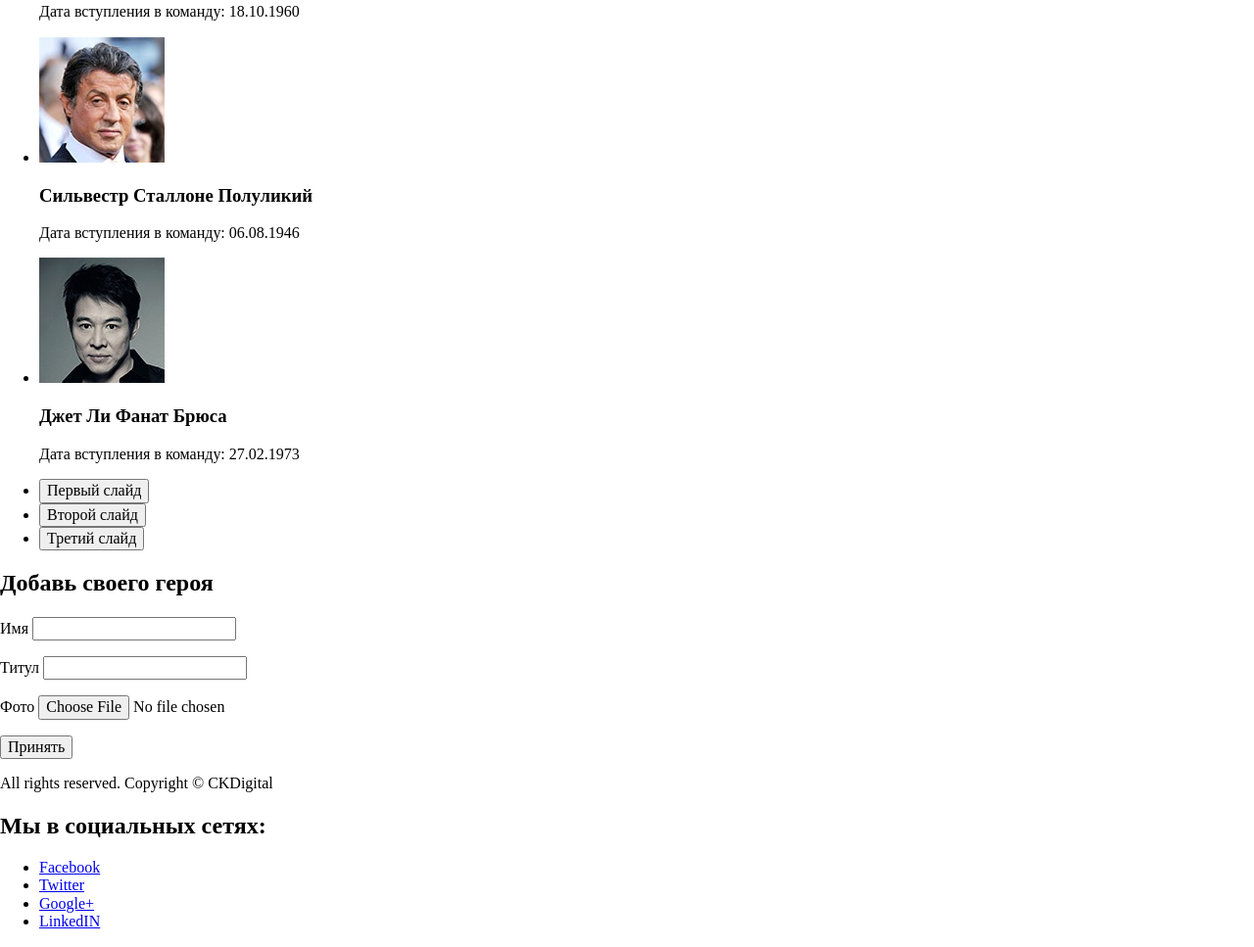
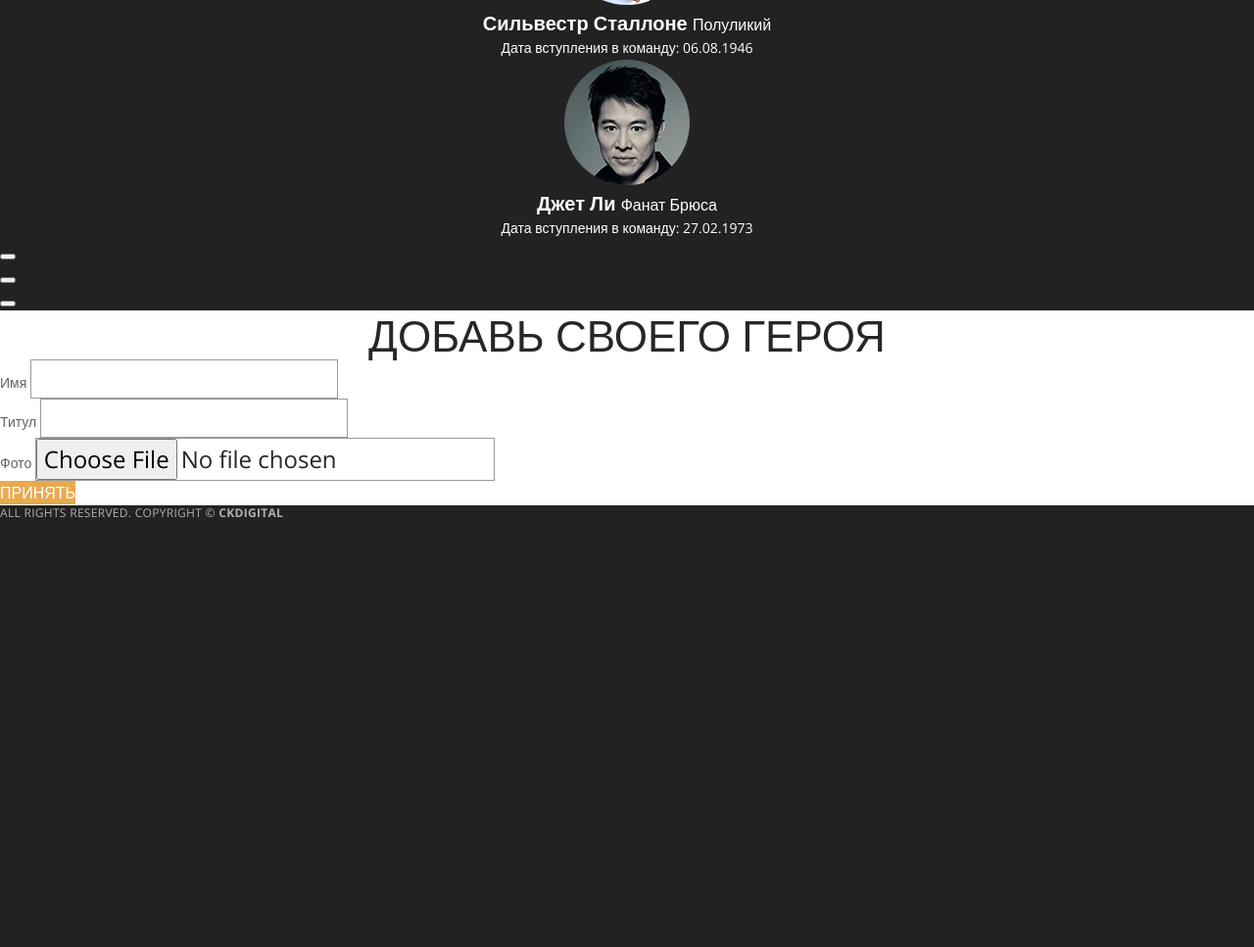
Before and after one commit to kripton-it/test-1-hero, a plain HTML site: page index.html in a window 1280 px wide. Shown: the part 541-1508 px from the top of the page at 98% size. After the commit the page ends 1073 px from the top, so only its background shows below. Drawn offline with nearby package versions, Linux system fonts and the light colour scheme.

Commit message:
Задал базовые стили

```diff
--- a/css/style.css
+++ b/css/style.css
@@ -0,0 +1,174 @@
+body {
+  font-weight: 400;
+  font-size: 14px;
+  line-height: 24px;
+  font-family: "Open Sans", Arial, sans-serif;
+  color: #ffffff;
+
+  background-color: #222222;
+}
+
+.visually-hidden:not(:focus):not(:active),
+input[type="checkbox"].visually-hidden,
+input[type="radio"].visually-hidden {
+  position: absolute;
+
+  width: 1px;
+  height: 1px;
+  margin: -1px;
+  padding: 0;
+  overflow: hidden;
+
+  white-space: nowrap;
+
+  border: 0;
+
+  clip: rect(0 0 0 0);
+  clip-path: inset(100%);
+}
+
+a {
+  text-decoration: none;
+}
+
+img {
+  max-width: 100%;
+  height: auto;
+}
+
+.my-team {
+  background-color: #222222;
+  color: #ffffff;
+}
+
+.my-team h2 {
+  margin: 0;
+  padding: 0;
+  font-weight: 300;
+  font-size: 44px;
+  line-height: 50px;
+  text-align: center;
+  color: #ffffff;
+  text-transform: uppercase;
+}
+
+.my-team .my-super-team {
+  font-weight: 600;
+}
+
+.my-team__list {
+  margin: 0;
+  padding: 0;
+  list-style: none;
+}
+
+.hero {
+  text-align: center;
+}
+
+.hero__image {
+  border-radius: 50%;
+}
+
+.hero__name {
+  margin: 0;
+  padding: 0;
+  color: #ffffff;
+  font-size: 20px;
+  font-weight: 700;
+  line-height: 24px;
+}
+
+.hero__title {
+  font-size: 16px;
+  font-weight: 400;
+}
+
+.hero__date {
+  margin: 0;
+  padding: 0;
+}
+
+.slider__controls {
+  margin: 0;
+  padding: 0;
+  list-style: none;
+}
+
+.add {
+  background-color: #ffffff;
+  color: #272727;
+}
+
+.add h2 {
+  margin: 0;
+  padding: 0;
+  font-weight: 300;
+  font-size: 44px;
+  line-height: 50px;
+  text-align: center;
+  color: #272727;
+  text-transform: uppercase;
+}
+
+.add__hero {
+  font-weight: 400;
+}
+
+.form__input {
+  margin: 0;
+  padding: 0;
+}
+
+.form__input label {
+  color: #636363;
+}
+
+.form__input input {
+  background-color: transparent;
+  border: 1px solid rgba(0, 0, 0, 0.4);
+  font-size: 24px;
+  line-height: 36px;
+}
+
+.form__button {
+  margin: 0;
+  padding: 0;
+  text-transform: uppercase;
+  border: none;
+  background-color: #e8aa4e;
+  font-size: 16px;
+  line-height: 24px;
+  font-weight: 400;
+  color: #ffffff;
+}
+
+.footer {
+  background-color: #222222;
+  color: #ffffff;
+}
+
+.footer__copyright {
+  margin: 0;
+  padding: 0;
+  color: #b0b0b0;
+  font-size: 12px;
+  font-weight: 400;
+  line-height: 16px;
+  text-transform: uppercase;
+  letter-spacing: 0.3px;
+}
+
+.footer__copyright span {
+  font-weight: 700;
+}
+
+.social__list {
+  margin: 0;
+  padding: 0;
+  list-style: none;
+}
+
+.social__link {
+  color: #b0b0b0;
+}
--- a/index.html
+++ b/index.html
@@ -4,7 +4,7 @@
 <head>
   <meta charset="utf-8">
   <title>Тестовое задание</title>
-  <link href="https://fonts.googleapis.com/css?family=Open+Sans:300,400,600&amp;subset=cyrillic" rel="stylesheet">
+  <link href="https://fonts.googleapis.com/css?family=Open+Sans:300,400,600,700&amp;subset=cyrillic" rel="stylesheet">
   <link rel="stylesheet" href="css/normalize.css">
   <link rel="stylesheet" href="css/style.css">
 </head>
@@ -17,7 +17,7 @@
       <h2>Моя <span class="my-super-team">супер команда</span></h2>
       <ul class="my-team__list slider__list">
         <li class="my-team__item slider__item hero">
-          <img class="hero__image" src="img/slide-1.jpg" alt="Имя персонажа">
+          <img class="hero__image" src="img/slide-1.jpg" alt="Имя персонажа" width="128" height="128">
           <h3 class="hero__name">Джейсон Стейтем <span class="hero__title">Мастер ножей</span></h3>
           <p class="hero__date">
             Дата вступления в команду:
@@ -25,7 +25,7 @@
           </p>
         </li>
         <li class="my-team__item slider__item hero">
-          <img class="hero__image" src="img/slide-2.jpg" alt="Имя персонажа">
+          <img class="hero__image" src="img/slide-2.jpg" alt="Имя персонажа" width="128" height="128">
           <h3 class="hero__name">Ван Дамм <span class="hero__title">Танцор</span></h3>
           <p class="hero__date">
             Дата вступления в команду:
@@ -33,7 +33,7 @@
           </p>
         </li>
         <li class="my-team__item slider__item hero">
-          <img class="hero__image" src="img/slide-3.jpg" alt="Имя персонажа">
+          <img class="hero__image" src="img/slide-3.jpg" alt="Имя персонажа" width="128" height="128">
           <h3 class="hero__name">Сильвестр Сталлоне <span class="hero__title">Полуликий</span></h3>
           <p class="hero__date">
             Дата вступления в команду:
@@ -41,7 +41,7 @@
           </p>
         </li>
         <li class="my-team__item slider__item hero">
-          <img class="hero__image" src="img/slide-4.jpg" alt="Имя персонажа">
+          <img class="hero__image" src="img/slide-4.jpg" alt="Имя персонажа" width="128" height="128">
           <h3 class="hero__name">Джет Ли <span class="hero__title">Фанат Брюса</span></h3>
           <p class="hero__date">
             Дата вступления в команду:
@@ -62,7 +62,7 @@
       </ul>
     </section>
     <section class="add">
-      <h2>Добавь своего героя</h2>
+      <h2>Добавь своего <span class="add__hero">героя</span></h2>
       <form class="add__form form" action="#" method="post">
         <p class="form__input">
           <label class="required-label" for="name">Имя</label>
```
